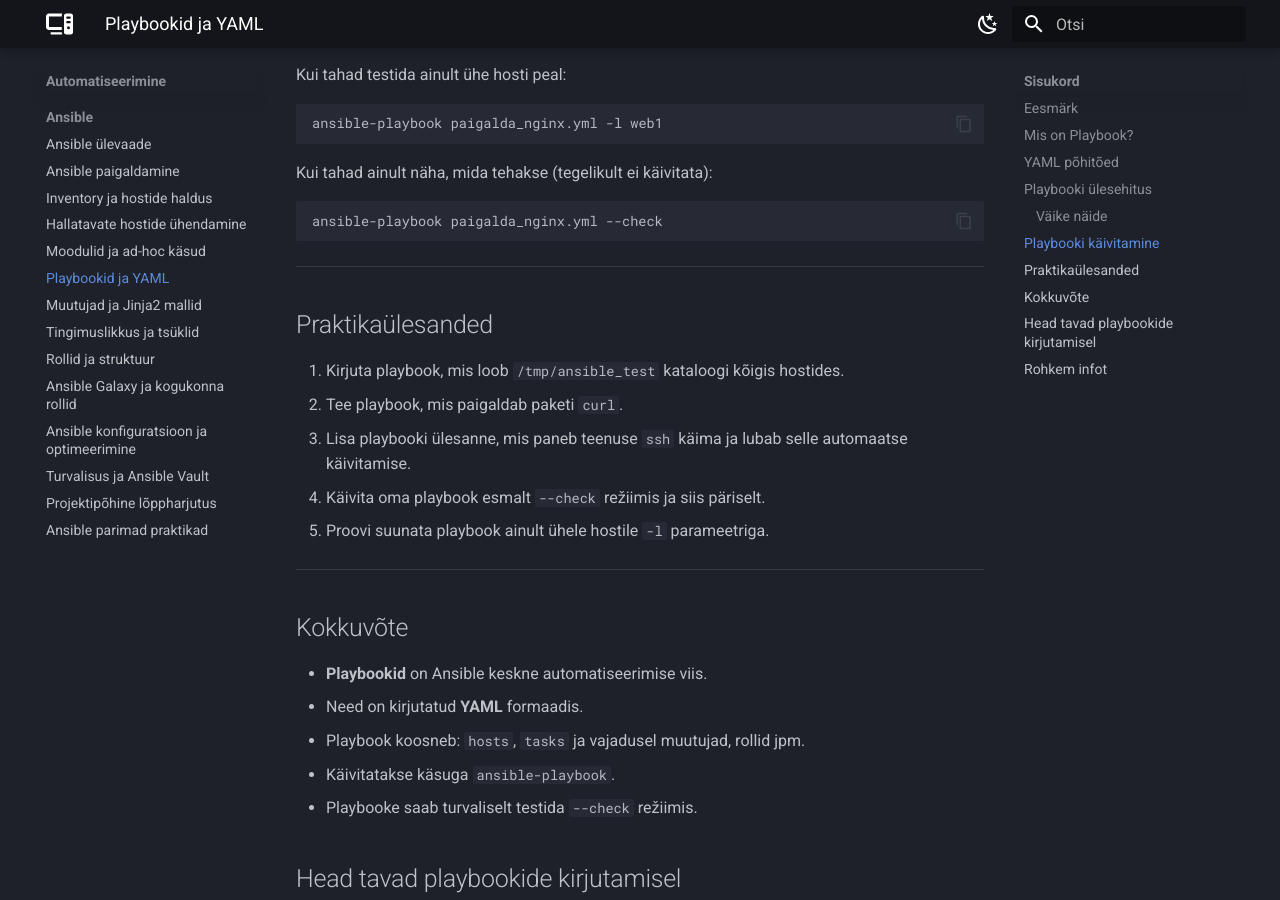
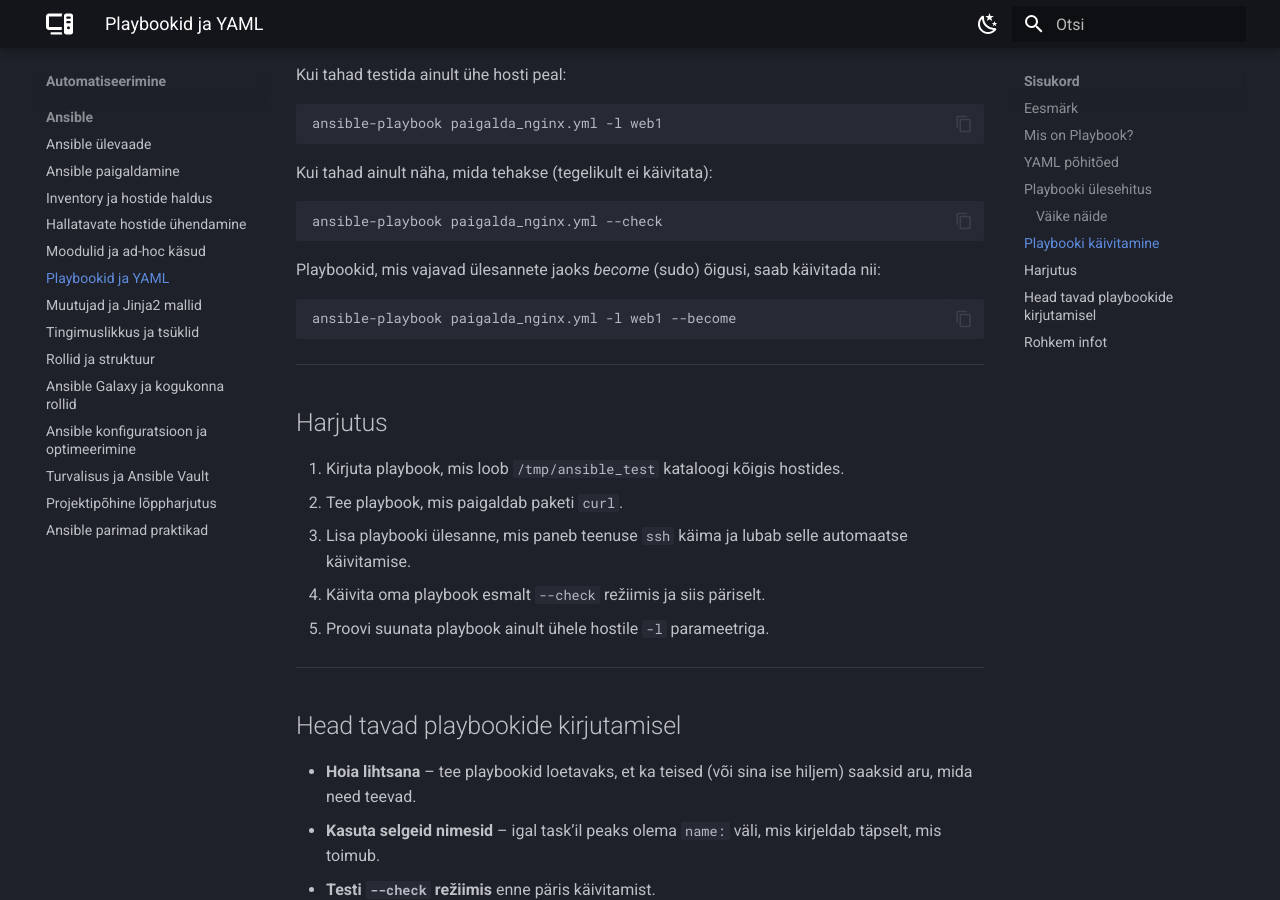
Before and after one commit to priitpaap/priitpaap.github.io, an MkDocs documentation site: the page built from docs/ansible/ansibleplaybooks.md, in a window 1280 px wide and 900 px high, scrolled down 2363 px. Built offline with MkDocs 1.6.1 and Material for MkDocs 9.7.7, drawn with Linux system fonts in a browser that asks for light colours.

Commit message:
Update ansibleplaybooks.md

````diff
--- a/docs/ansible/ansibleplaybooks.md
+++ b/docs/ansible/ansibleplaybooks.md
@@ -111,9 +111,15 @@
 ansible-playbook paigalda_nginx.yml --check
 ```
 
+Playbookid, mis vajavad  ülesannete jaoks *become* (sudo) õigusi, saab käivitada nii:
+
+```bash
+ansible-playbook paigalda_nginx.yml -l web1 --become
+```
+
 ---
 
-## Praktikaülesanded
+## Harjutus
 
 1. Kirjuta playbook, mis loob `/tmp/ansible_test` kataloogi kõigis hostides.
 2. Tee playbook, mis paigaldab paketi `curl`.
@@ -122,14 +128,6 @@
 5. Proovi suunata playbook ainult ühele hostile `-l` parameetriga.
 
 ---
-
-## Kokkuvõte
-
-- **Playbookid** on Ansible keskne automatiseerimise viis.
-- Need on kirjutatud **YAML** formaadis.
-- Playbook koosneb: `hosts`, `tasks` ja vajadusel muutujad, rollid jpm.
-- Käivitatakse käsuga `ansible-playbook`.
-- Playbooke saab turvaliselt testida `--check` režiimis.
 
 ## Head tavad playbookide kirjutamisel
 
````
